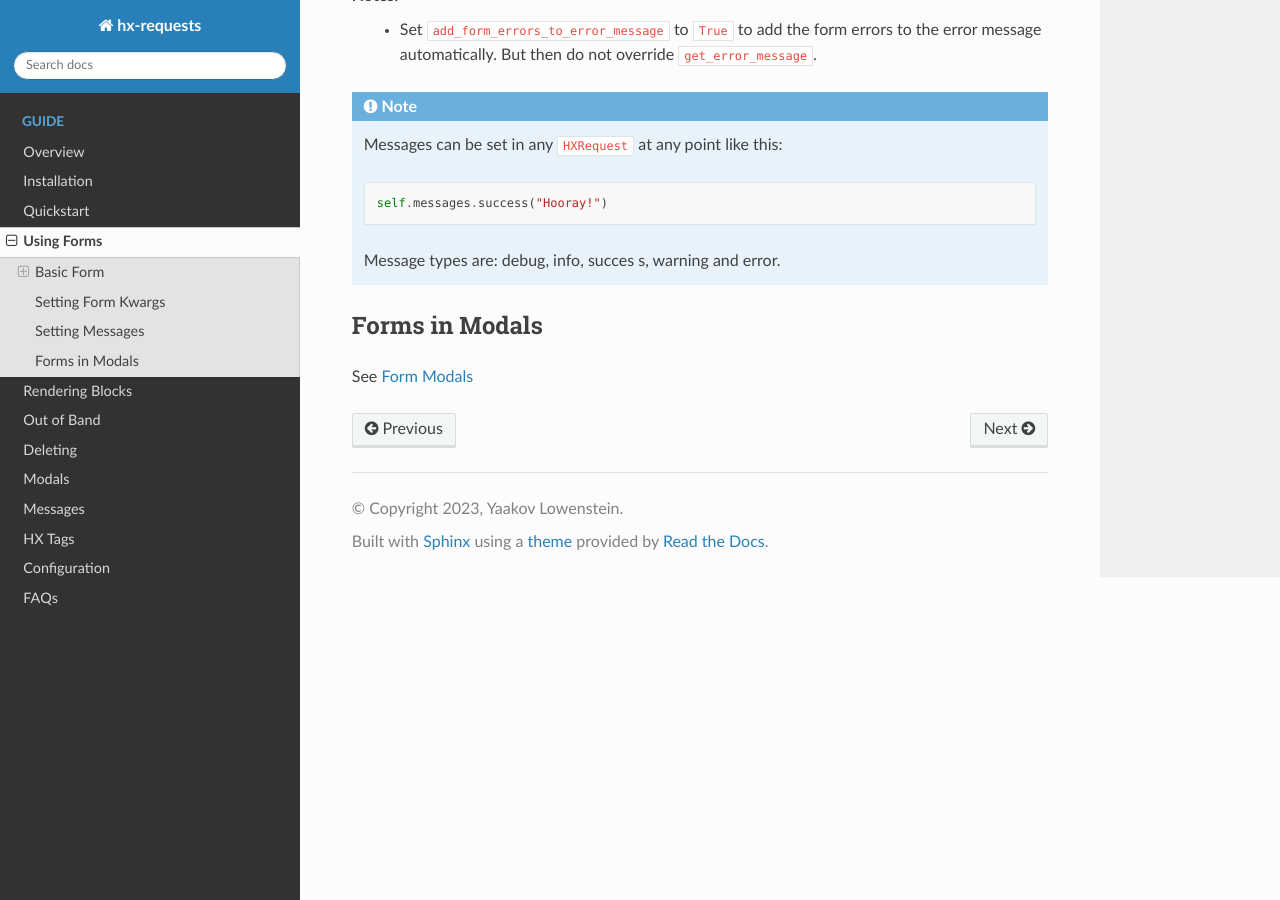
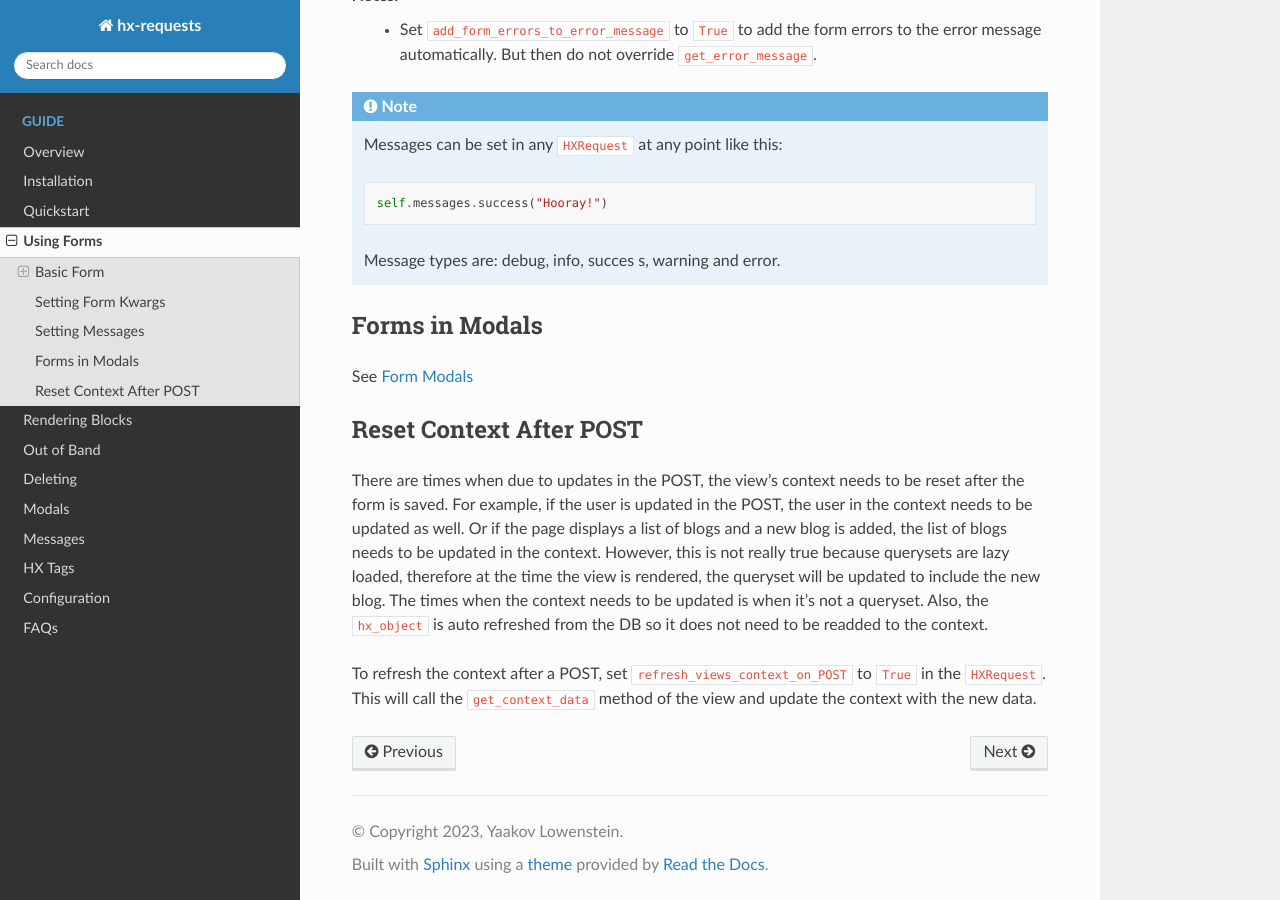
Before and after one commit to yaakovLowenstein/hx-requests, a Sphinx documentation site: the page built from docs/guide/forms.rst, in a window 1280 px wide and 900 px high, scrolled down 3679 px. Built offline with Sphinx 7.4.7 and the Read the Docs theme 2.0.0, drawn with Linux system fonts in a browser that asks for light colours; pages that are not in the unit, such as notebooks, are missing from menus.

Commit message:
docs: Add docs for refresh_views_context_on_POST

```diff
--- a/docs/guide/forms.rst
+++ b/docs/guide/forms.rst
@@ -186,3 +186,17 @@ Forms in Modals
 ---------------
 
 See :ref:`Form Modals`
+
+
+Reset Context After POST
+------------------------
+
+There are times when due to updates in the POST, the view's context needs to be reset after the form is saved.
+For example, if the user is updated in the POST, the user in the context needs to be updated as well.
+Or if the page displays a list of blogs and a new blog is added, the list of blogs needs to be updated in the context.
+However, this is not really true because querysets are lazy loaded, therefore at the time the view is rendered,
+the queryset will be updated to include the new blog. The times when the context needs to be updated is when it's
+not a queryset. Also, the :code:`hx_object` is auto refreshed from the DB so it does not need to be readded to the context.
+
+To refresh the context after a POST, set :code:`refresh_views_context_on_POST` to :code:`True` in the :code:`HXRequest`.
+This will call the :code:`get_context_data` method of the view and update the context with the new data.
```
